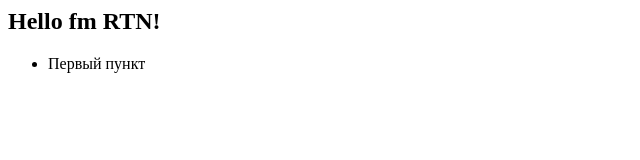
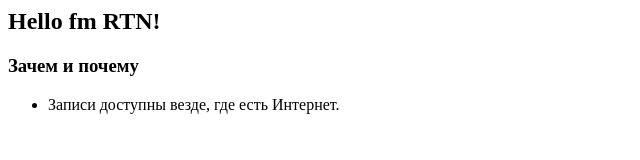
Before and after one commit to rtntula/rtntula, a plain HTML site: page index.htm in a window 1280 px wide. Shown: the whole page, without its empty margins (0-640 px from the left). Drawn offline with Linux system fonts and the light colour scheme.

Commit message:
Update index.htm

```diff
--- a/index.htm
+++ b/index.htm
@@ -1,4 +1,5 @@
 <h2>Hello fm RTN!</h2>
+<h3>Зачем и почему</h3>
 <ul>
-  <li>Первый пункт</li>
+  <li>Записи доступны везде, где есть Интернет.</li>
 </ul>
```
